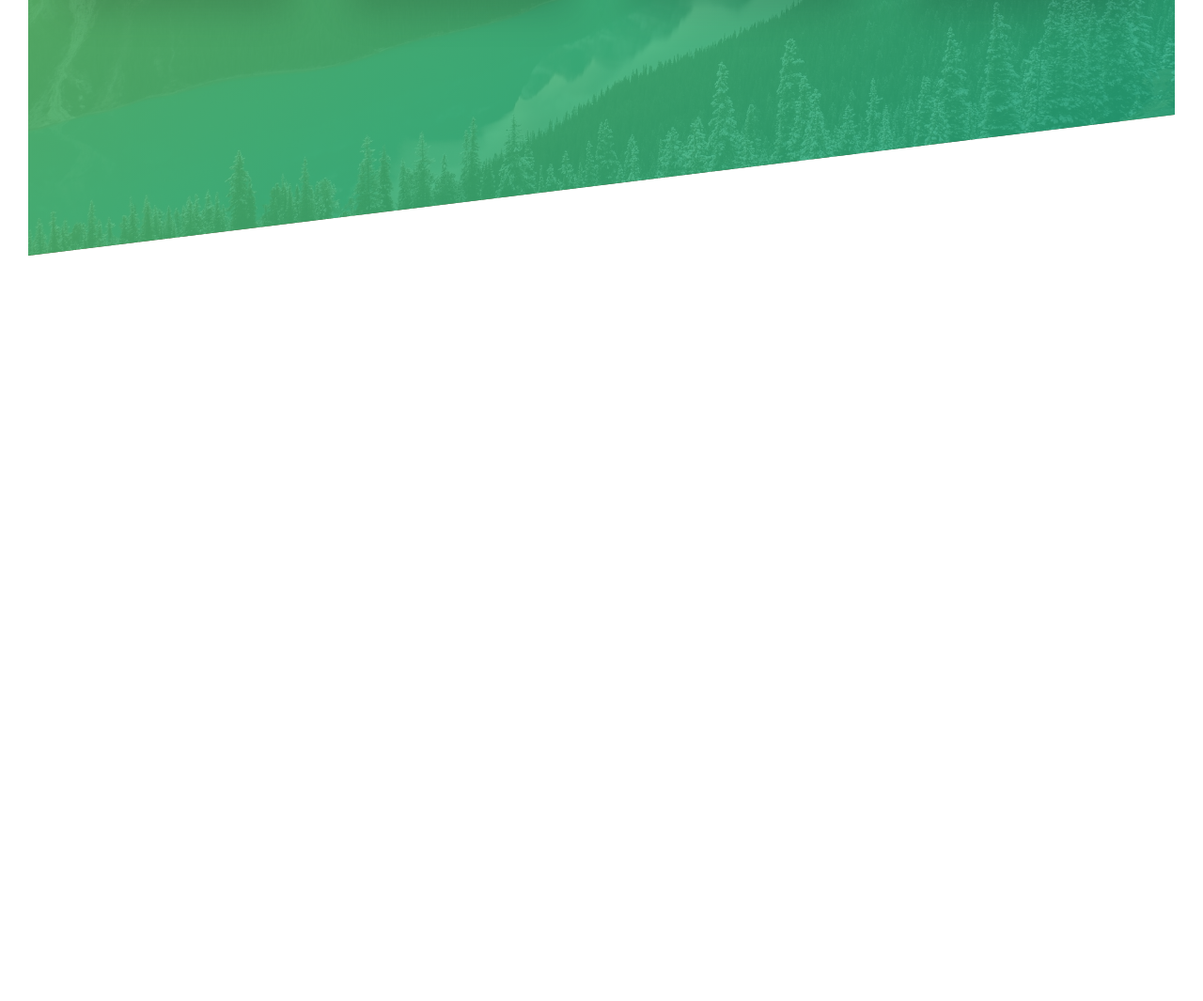
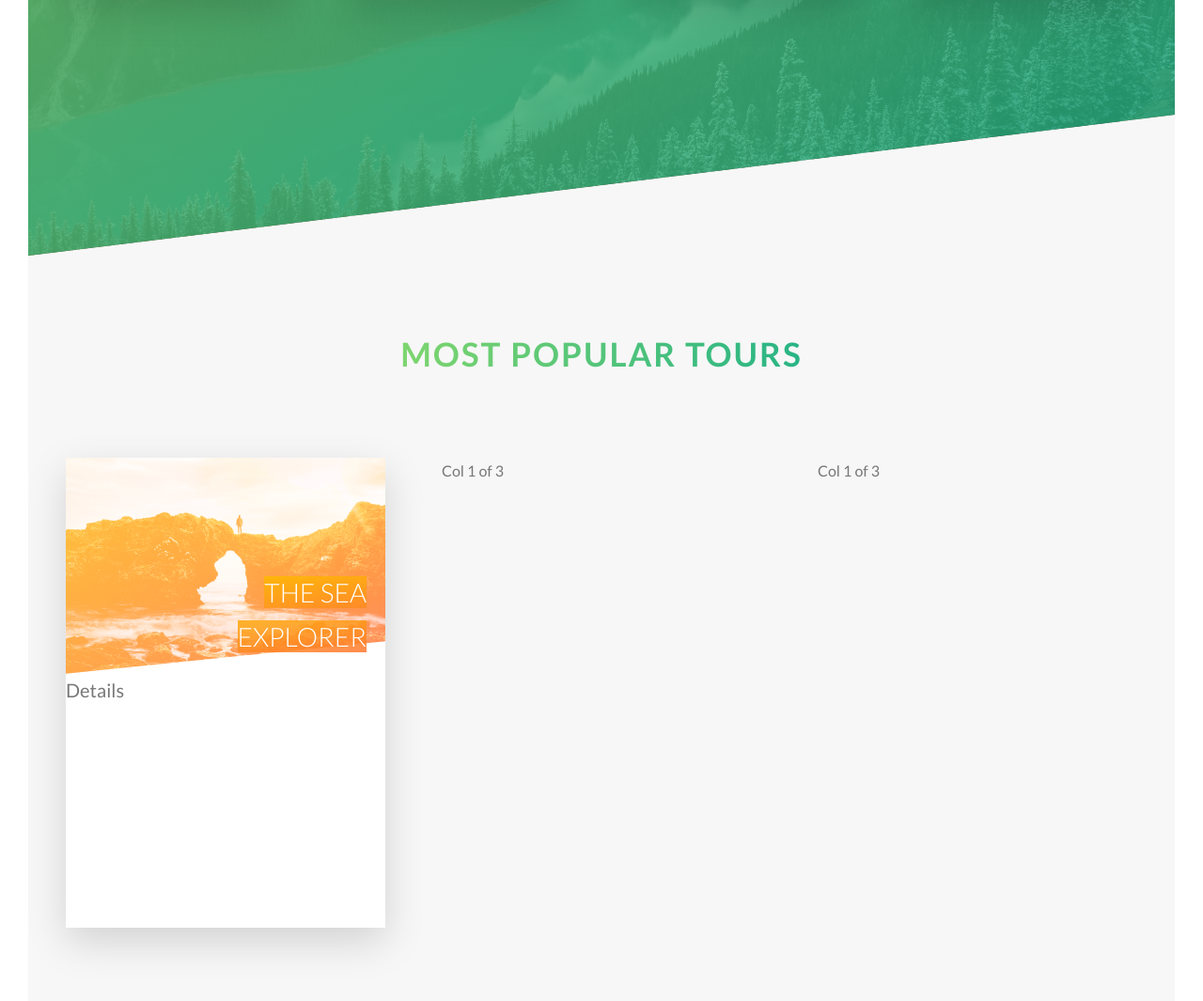
Before and after one commit to abirahamed/Natours-Tour, a website: page index.html in a window 1280 px wide. Shown: the part 1983-3048 px from the top of the page at 94% size. Before the commit the page ends 2255 px from the top, so only its background shows below. Drawn offline with Linux system fonts and the light colour scheme; files whose address does not match are found by name.

Commit message:
Image Problem fixed and card making.

```diff
--- a/index.html
+++ b/index.html
@@ -65,6 +65,7 @@
         </div>
     </section>
     <section class="section-features">
+
         <div>
 
             <div class="row">
@@ -111,6 +112,36 @@
             </div>
         </div>
     </section>
+    <section class="section-tours">
+        <div class="u-center-text u-margin-bottom-big">
+            <h2 class="heading-secondary">Most Popular Tours</h2>
+        </div>
+
+        <div class="row">
+            <div class="col-1-of-3">
+                <div class="card">
+                    <div class="card__side card__side--front card__side--front-1">
+                        <div class="card__picture card__picture--1">
+                            &nbsp;
+                        </div>
+                        <h4 class="card__heading">
+                            <span class="card__heading--span card__heading-span--1">
+                            The sea Explorer
+                            </span>
+                        </h4>
+                        <div class="card__details">
+                            Details
+                        </div>
+                    </div>
+                    <div class="card__side card__side--back card__side--back-1">
+                        back Side
+                    </div>
+                </div>
+            </div>
+            <div class="col-1-of-3"> Col 1 of 3</div>
+            <div class="col-1-of-3"> Col 1 of 3</div>
+        </div>
+    </section>
 </main>
 <!--Just for Practice-->
 <!--<section class="grid-test">-->
--- a/sass/abstracts/_variables.scss
+++ b/sass/abstracts/_variables.scss
@@ -1,6 +1,13 @@
 $color-primary: #55c57a;
 $color-primary-light: #7ed56f;
 $color-primary-dark: #28b485;
+
+$color-secondary-light: #ffb900;
+$color-secondary-dark: #ff7730;
+
+$color-tertiary-light: #2998ff;
+$color-tertiary-dark: #5643fa;
+
 
 $color-grey-light-1: #f7f7f7;
 
--- /dev/null
+++ b/sass/components/_cards.scss
@@ -0,0 +1,87 @@
+.card {
+
+  //This is for Functionality
+  perspective: 150rem;
+  -moz-perspective: 150rem;
+  position: relative;
+  height: 50rem;
+  position: relative;
+
+  &__side {
+    height: 50rem;
+    transition: all .8s ease;
+    font-size: 2rem;
+    position: absolute;
+    top: 0;
+    left: 0;
+    width: 100%;
+    backface-visibility: hidden;
+    border: 3px;
+    overflow: hidden;
+    box-shadow: 0 1.5rem 4rem rgba($color-black, .15);
+
+    &--front {
+      background-color: $color-white;
+    }
+
+    &--back {
+      transform: rotateY(180deg);
+
+      &-1 {
+        background-image: linear-gradient(to right bottom, $color-secondary-light, $color-secondary-dark);
+      }
+
+    }
+  }
+
+  &:hover &__side--front {
+    transform: rotateY(-180deg);
+  }
+
+  &:hover &__side--back {
+    transform: rotateY(0);
+  }
+
+  //Front Side Styling
+  &__picture {
+    background-size: cover;
+    height: 23rem;
+    background-blend-mode: screen;
+    -webkit-clip-path: polygon(0 0, 100% 0, 100% 85%, 0 100%);
+    clip-path: polygon(0 0, 100% 0, 100% 85%, 0 100%);
+
+    &--1 {
+      background-image: linear-gradient(to right bottom, $color-secondary-light, $color-secondary-dark), url("../img/nat-5.jpg");
+    }
+
+    &--2 {
+      background-image: url("../img/nat-6.jpg");
+    }
+
+    &--3 {
+      background-image: url("../img/nat-7.jpg");
+    }
+  }
+
+  &__heading {
+    font-size: 2.8rem;
+    font-weight: 300;
+    text-transform: uppercase;
+    color: $color-white;
+    position: absolute;
+    top: 12rem;
+    right: 2rem;
+    text-align: right;
+    width: 72%;
+
+  }
+
+  &__heading-span {
+    padding: 1rem 1.5rem;
+
+    &--1 {
+      background-image: linear-gradient(to right bottom, rgba($color-secondary-light, .85), rgba($color-secondary-dark, .85));
+
+    }
+  }
+}
--- a/sass/layout/_header.scss
+++ b/sass/layout/_header.scss
@@ -1,8 +1,9 @@
 .header {
   height: 95vh;
-  background-image: linear-gradient(to right bottom, rgba($color-primary-light, 0.8), rgba($color-primary-dark, 0.8)), url("/img/hero.jpg");
+  background-image: linear-gradient(to right bottom, rgba($color-primary-light, 0.8), rgba($color-primary-dark, 0.8)), url("../img/hero.jpg");
   background-size: cover;
   background-position: top;
+  -webkit-clip-path: polygon(0 0, 100% 0, 100% 75vh, 0 100%);
   clip-path: polygon(0 0, 100% 0, 100% 75vh, 0 100%);
   position: relative;
 
--- a/sass/main.scss
+++ b/sass/main.scss
@@ -15,6 +15,7 @@
 //components
 @import "components/button";
 @import "components/composition";
+@import "components/cards";
 @import "components/feature-box";
 
 //layout
--- a/sass/pages/_home.scss
+++ b/sass/pages/_home.scss
@@ -6,12 +6,19 @@
 
 .section-features {
   padding: 20rem 0;
-  background-image: linear-gradient(to right bottom, rgba($color-primary-light, 0.8), rgba($color-primary-dark, 0.8)), url("/img/nat-4.jpg");
+  background-image: linear-gradient(to right bottom, rgba($color-primary-light, 0.8), rgba($color-primary-dark, 0.8)), url("../img/nat-4.jpg");
   background-size: cover;
-margin-top: -10rem;
+  margin-top: -10rem;
   transform: skewY(-7deg);
 
   & > * {
     transform: skewY(7deg);
   }
 }
+
+.section-tours {
+  background-color: $color-grey-light-1;
+  padding: 25rem 0 50rem 0;
+  margin-top: -10rem;
+
+}
```
Also changed, not shown: css/style.css, 1 other file.
